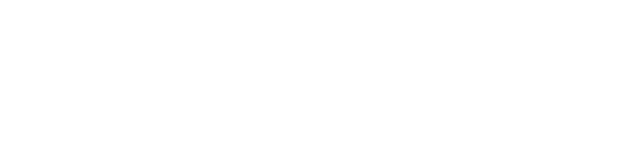
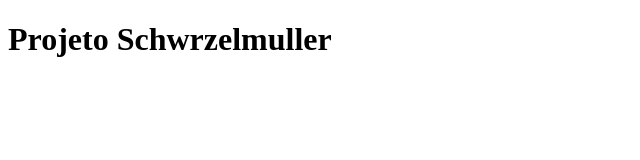
Before and after one commit to devruso/aula_git, a plain HTML site: page src/index.html in a window 1280 px wide. Shown: the whole page, without its empty margins (0-640 px from the left). Drawn offline with Linux system fonts and the light colour scheme.

Commit message:
inserção do h1

```diff
--- a/src/index.html
+++ b/src/index.html
@@ -6,6 +6,6 @@
     <title>Document</title>
 </head>
 <body>
-
+    <h1>Projeto Schwrzelmuller</h1>
 </body>
 </html>
```
